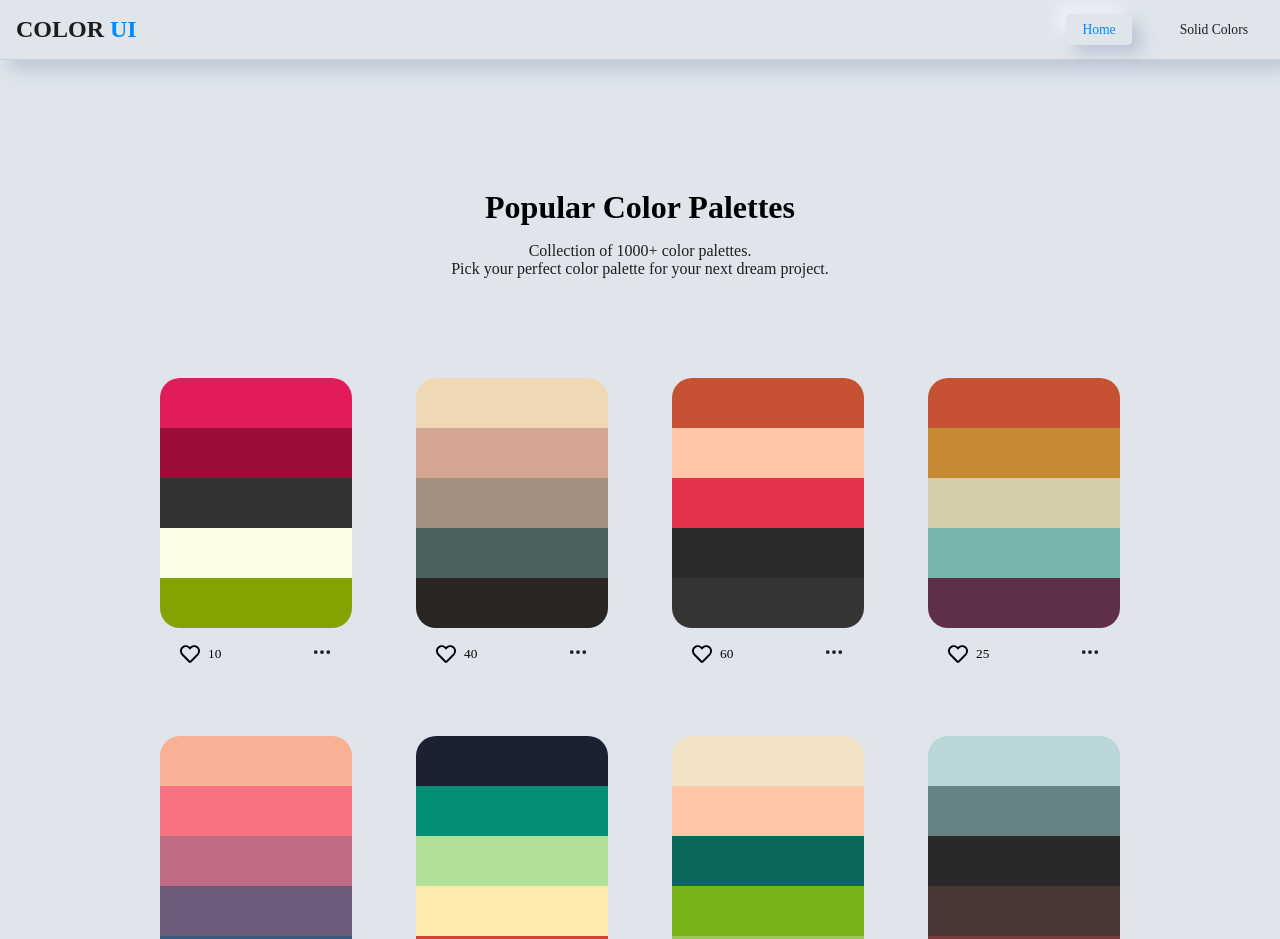
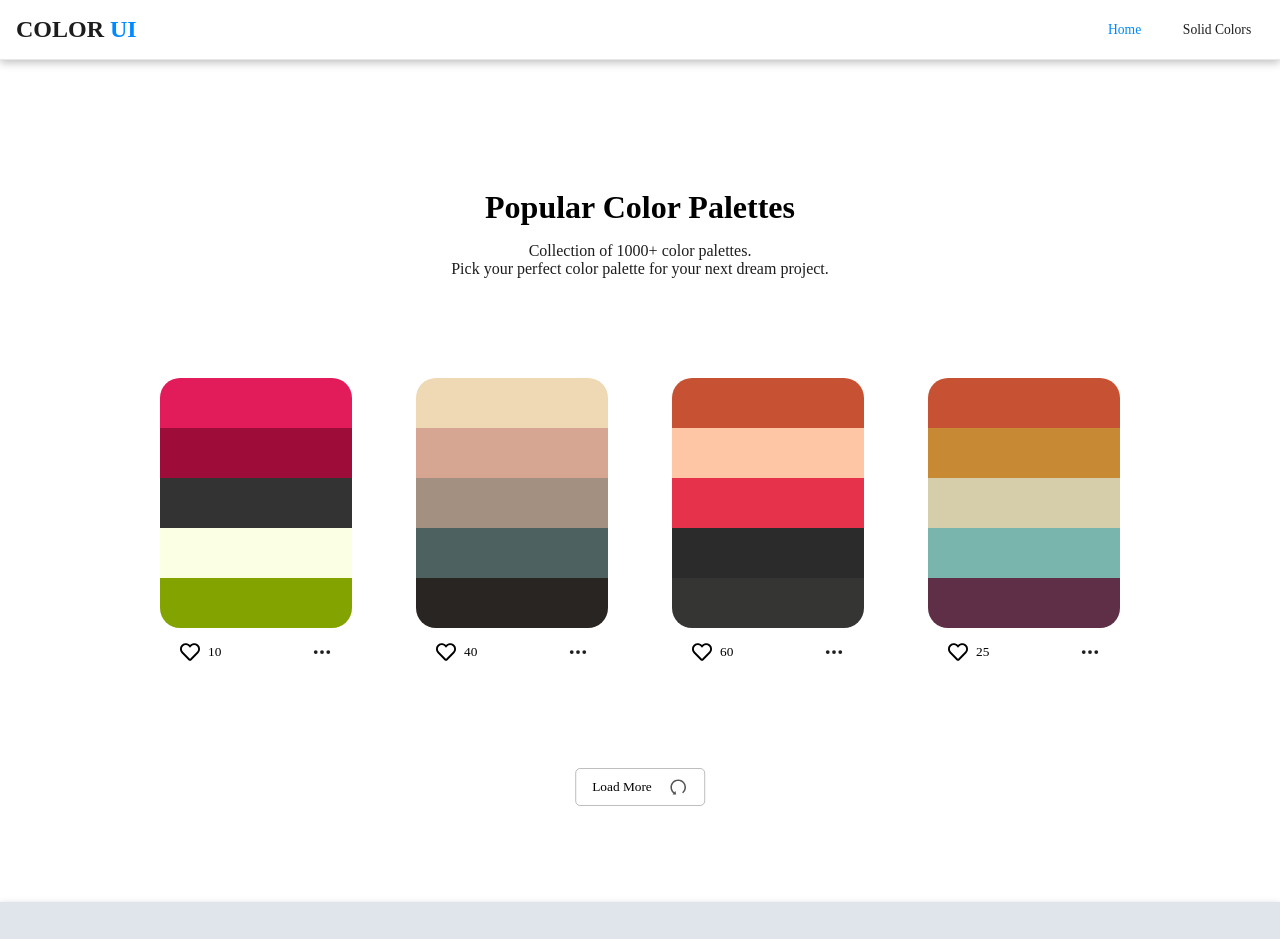
Before and after one commit to SarangKumar/ColorPalette-Gerua, a React (Create React App) app in the folder frontend/: page / in a window 1280 px wide. Shown: the top 939 px of the page. Built offline with nearby package versions, Linux system fonts and the light colour scheme.

Commit message:
Added more data set and functional load more button

```diff
--- a/frontend/src/components/Home.jsx
+++ b/frontend/src/components/Home.jsx
@@ -1,12 +1,17 @@
-import React from 'react'
+import React, { useState } from 'react'
 import Hero from './Hero'
 import PaletteCard from './PaletteCard'
 import ColorPaletteData from '../data/ColorData'
+import { AiOutlineUndo } from 'react-icons/ai';
+
 
 const Home = () => {
 
+    const [visibleItems, setVisibleItems] = useState(4);
 
-
+    const loadmore = () => {
+        setVisibleItems(prev => prev + 4)
+    }
     return (
         <div className='home'>
             <Hero
@@ -15,10 +20,17 @@ const Home = () => {
                 para2={"Pick your perfect color palette for your next dream project."} />
 
             <div className="container">
-                {ColorPaletteData.map((colorPalette) => {
-                    return <PaletteCard key={colorPalette.id} data={colorPalette} className='palette-box'/>
+                {ColorPaletteData.slice(0, visibleItems).map((colorPalette) => {
+                    return <PaletteCard key={colorPalette.id} data={colorPalette} className='palette-box' />
                 })}
             </div>
+
+            {
+                ColorPaletteData.length >= visibleItems &&
+                <button onClick={loadmore} className='load-more-btn' >
+                    Load More <AiOutlineUndo size={20} color={"#555"} />
+                </button>
+            }
         </div>
     )
 }
--- a/frontend/src/components/Navbar.jsx
+++ b/frontend/src/components/Navbar.jsx
@@ -10,8 +10,8 @@ const Header = () => {
         </h3>
       </NavLink>
       <ul>
-        <li><NavLink to='/' className={({isActive}) => (isActive && 'navlink-active')}>Home</NavLink></li>
-        <li><NavLink to='/solid-color' className={({isActive}) => (isActive && 'navlink-active')}>Solid Colors</NavLink></li>
+        <li><NavLink to='/' className={({isActive}) => (isActive ? 'navlink-active': null)}>Home</NavLink></li>
+        <li><NavLink to='/solid-color' className={({isActive}) => (isActive ? 'navlink-active': null)}>Solid Colors</NavLink></li>
       </ul>
     </nav>
   )
--- a/frontend/src/components/PaletteCard.jsx
+++ b/frontend/src/components/PaletteCard.jsx
@@ -12,8 +12,8 @@ const PaletteCard = (props) => {
           return (
             <div key={index} onClick={() => {
               navigator.clipboard.writeText(color);
-              // document.getElementsByClassName('palette-box')[2].getElementsByClassName('palette-color')[index].innerText = 'copied!';
-              // setTimeout(()=>document.getElementsByClassName('palette-color')[index].innerText=color, 1000);
+              document.getElementsByClassName('palette-color')[index].innerText = 'copied!';
+              setTimeout(()=>document.getElementsByClassName('palette-color')[index].innerText=color, 1000);
             }} className='palette-color' style={{ backgroundColor: color }}>
               <p>{color}</p>
             </div>)
--- a/frontend/src/components/PaletteZoom.jsx
+++ b/frontend/src/components/PaletteZoom.jsx
@@ -12,6 +12,7 @@ const PaletteZoom = () => {
     const data = ColorPaletteData.filter((colorPalette) => {
         if (colorPalette.id === parseInt(colorID)) { return colorPalette };
     })
+
 
 
     const colorData = data[0];
@@ -45,7 +46,10 @@ const Toolbar = ({ color, filterColorsArray, setFilterColorsArray, colorsArray,
         <ul className="toolbar">
             <li><RxCross2 onClick={() => {
                 let result = filterColorsArray.filter((data, index) => color !== data);
-                setFilterColorsArray(result);
+                if (result.length !== 0) {
+                    setFilterColorsArray(result);
+                    console.log(result.length)
+                }
             }} color={'white'} size={20} />
             </li>
             <li><AiOutlineUndo onClick={() => {
--- a/frontend/src/css/index.css
+++ b/frontend/src/css/index.css
@@ -1,3 +1,7 @@
+html{
+  scroll-behavior: smooth;
+}
+
 body {
   margin: 0;
   font-family: -apple-system, BlinkMacSystemFont, 'Segoe UI', 'Roboto', 'Oxygen',
--- a/frontend/src/data/ColorData.js
+++ b/frontend/src/data/ColorData.js
@@ -45,7 +45,107 @@ const ColorPaletteData = [{
 }, {
     id: 10,
     title: "Orange sky",
-    colors: ["#69d2e7", "##a7dbd8", "#e0e4cc", "#f38630", "#fa6900"],
+    colors: ["#69d2e7", "#a7dbd8", "#e0e4cc", "#f38630", "#fa6900"],
+    likes: 20,
+}, {
+    id: 11,
+    title: "Orange sky 2",
+    colors: ["#eb9c4d", "#f2d680", "#f3ffcf", "#bac9a9", "#697060"],
+    likes: 20,
+}, {
+    id: 12,
+    title: "Orange sky",
+    colors: ["#f5dd9d", "#bcc499", "#92a68a", "#7b8f8a", "#506266"],
+    likes: 20,
+}, {
+    id: 13,
+    title: "Orange sky",
+    colors: ["#fff3db", "#e7e4d5", "#d3c8b4", "#c84648", "#703e3b"],
+    likes: 20,
+}, {
+    id: 14,
+    title: "Orange sky",
+    colors: ["#8d7966", "#a8a39d", "#d8c8b8", "#e2ddd9", "#f8f1e9"],
+    likes: 20,
+}, {
+    id: 15,
+    title: "Orange sky",
+    colors: ["#c6cca5", "#8ab8a8", "#6b9997", "#54787d", "#615145"],
+    likes: 20,
+}, {
+    id: 16,
+    title: "Orange sky",
+    colors: ["#23192d", "#a7dbd8", "#f57576", "#febf97", "#f5ecb7"],
+    likes: 20,
+}, {
+    id: 17,
+    title: "Orange sky",
+    colors: ["#a3c68c", "#879676", "#6e6662", "#4f364a", "#340735"],
+    likes: 20,
+}, {
+    id: 18,
+    title: "Orange sky",
+    colors: ["#fdcfbf", "#feb89f", "#e23d75", "#5f0d3b", "#742365"],
+    likes: 20,
+}, {
+    id: 19,
+    title: "Orange sky",
+    colors: ["#ff3366", "#c74066", "#8f4d65", "#575a65", "#1f6764"],
+    likes: 20,
+}, {
+    id: 20,
+    title: "Orange sky",
+    colors: ["#d31900", "#ff6600", "#fff2af", "#7cb490", "#000000"],
+    likes: 20,
+}, {
+    id: 21,
+    title: "Orange sky",
+    colors: ["#e8c382", "#b39d69", "#a86b4c", "#7d1a0c", "#340a0b"],
+    likes: 20,
+}, {
+    id: 22,
+    title: "Orange sky",
+    colors: ["#595b5a", "#b39d69", "#0de5a8", "#7cf49a", "#b8fd99"],
+    likes: 20,
+}, {
+    id: 23,
+    title: "Orange sky",
+    colors: ["#411f2d", "#ac4147", "#f88863", "#ffc27f", "#ffe29a"],
+    likes: 20,
+}, {
+    id: 24,
+    title: "Orange sky",
+    colors: ["#001449", "#012677", "#005bc5", "#00b4fc", "#17f9ff"],
+    likes: 20,
+}, {
+    id: 25,
+    title: "Orange sky",
+    colors: ["#ffff00", "#ccd91a", "#99b333", "#668c4d", "#336666"],
+    likes: 20,
+}, {
+    id: 26,
+    title: "Orange sky",
+    colors: ["#ffabab", "#ffdaab", "#ddffab", "#abe4ff", "#d9abff"],
+    likes: 20,
+}, {
+    id: 27,
+    title: "Orange sky",
+    colors: ["#e7eed0", "#cad1c3", "#948e99", "#51425f", "#2e1437"],
+    likes: 20,
+}, {
+    id: 28,
+    title: "Orange sky",
+    colors: ["#001848", "#301860", "#483078", "#604878", "#906090"],
+    likes: 20,
+}, {
+    id: 29,
+    title: "Orange sky",
+    colors: ["#002c2b", "#ff3d00", "#ffbc11", "#0a837f", "#076461"],
+    likes: 20,
+}, {
+    id: 30,
+    title: "Orange sky",
+    colors: ["#001848", "#426b65", "#baab6a", "#fbea80", "#fdfac7"],
     likes: 20,
 }
 ]
--- a/frontend/src/sass/App.scss
+++ b/frontend/src/sass/App.scss
@@ -16,15 +16,15 @@
 }
 
 ::-webkit-scrollbar {
-  width: 10px;
-  height: 10px;
+  width: 8px;
+  height: 8px;
   background-color: #F5F5F5;
 }
 
 ::-webkit-scrollbar-thumb {
   border-radius: 10px;
   -webkit-box-shadow: inset 0 0 6px rgba(0, 0, 0, .3);
-  background-color: $textColorDark
+  background-color: #a4a4a4;
 }
 
 
@@ -33,16 +33,12 @@ a {
   color: $primary;
 }
 
-body {
-  height: 100vh;
-  background-color: $bg;
-}
 
 .App {
-  // background-color: $primary;
   transition: $transition;
-  @include flexBox($flexDirection: column, $justifyContent: space-between);
+  @include flexBox;
   height: 100%;
+
 
   // navigation
 
@@ -50,11 +46,12 @@ body {
     padding: 1rem 1rem;
     border-bottom: 1px solid rgba(29, 29, 29, 0.1);
     @include flexBox($justifyContent: space-between);
-    background-color: $bg;
+    background-color: $bgWhite;
     position: sticky;
     width: 100vw;
     top: 0;
-    box-shadow: $boxShadowNeumorph;
+    // box-shadow: $boxShadowNeumorph;
+    box-shadow: $boxShadow1;
     z-index: 3;
 
     a {
@@ -72,7 +69,7 @@ body {
 
 
     ul {
-      @include flexBox($colGap: 2rem);
+      @include flexBox($colGap: 1rem);
 
       >li {
         list-style: none;
@@ -80,7 +77,7 @@ body {
 
         a {
           color: $textColorDark;
-          padding: 0.5rem 1rem;
+          padding: 0.5rem 0.8rem;
           border-radius: 5px;
 
           &:active,
@@ -92,7 +89,7 @@ body {
 
         .navlink-active {
           color: $primary;
-          box-shadow: $boxShadowNeumorph;
+          // box-shadow: $boxShadowNeumorph;
         }
       }
     }
@@ -190,6 +187,8 @@ body {
     margin-top: 5rem;
     @include flexBox($flexDirection: row, $justifyContent: space-evenly);
     width: 100vw;
+    background-color: $bg;
+    ;
 
     .top {
       @include flexBox($justifyContent: flex-start);
@@ -218,7 +217,6 @@ body {
           border-radius: 50%;
           width: 2rem;
           height: 2rem;
-          background-color: $secondary;
 
           .footer-icons {
             color: $textColorDark;
@@ -228,6 +226,7 @@ body {
           &:hover {
             transform: scale(1.1);
             box-shadow: $boxShadowNeumorph;
+            background-color: $secondary;
           }
         }
       }
@@ -283,7 +282,7 @@ body {
         padding: 6px 10px;
         border-radius: 5px;
         transition: $transition;
-        background-color: $bg;
+        background-color: $bgWhite;
         height: fit-content;
 
         a {
@@ -294,12 +293,13 @@ body {
 
         &:hover {
           background-color: rgb(187, 187, 187);
-          box-shadow: $boxShadowNeumorph;
-
+          // box-shadow: $boxShadowNeumorph;
+          cursor: pointer;
         }
       }
 
       .more-info {
+        @include flexBox;
         background-color: transparent;
       }
     }
@@ -429,6 +429,22 @@ body {
       @include flexBox($rowGap: 4rem, $colGap: 4rem);
       margin: 100px 10vw;
     }
+
+    .load-more-btn {
+      border: 1px solid rgba(29, 29, 29, 0.288);
+      border-radius: 5px;
+      padding: 0.5rem 1rem;
+      position: relative;
+      left: 50%;
+      transform: translateX(-50%);
+      @include flexBox;
+      background-color: transparent;
+
+      &:hover {
+        cursor: pointer;
+        box-shadow: $boxShadow1;
+      }
+    }
   }
 
 }
--- a/frontend/src/sass/_variables.scss
+++ b/frontend/src/sass/_variables.scss
@@ -3,6 +3,7 @@ $secondary: #e4e4e4;
 $textColorLight: #fff;
 $textColorDark: rgb(29, 29, 29);
 $bg: #E0E5EC;
+$bgWhite: #fff;
 $fontFam1: "Poppins";
 $boxShadow1: rgba(0, 0, 0, 0.24) 0px 3px 8px;
 $boxShadow2:rgba(0, 0, 0, 0.25) 0px 14px 28px, rgba(0, 0, 0, 0.22) 0px 10px 10px;
```
